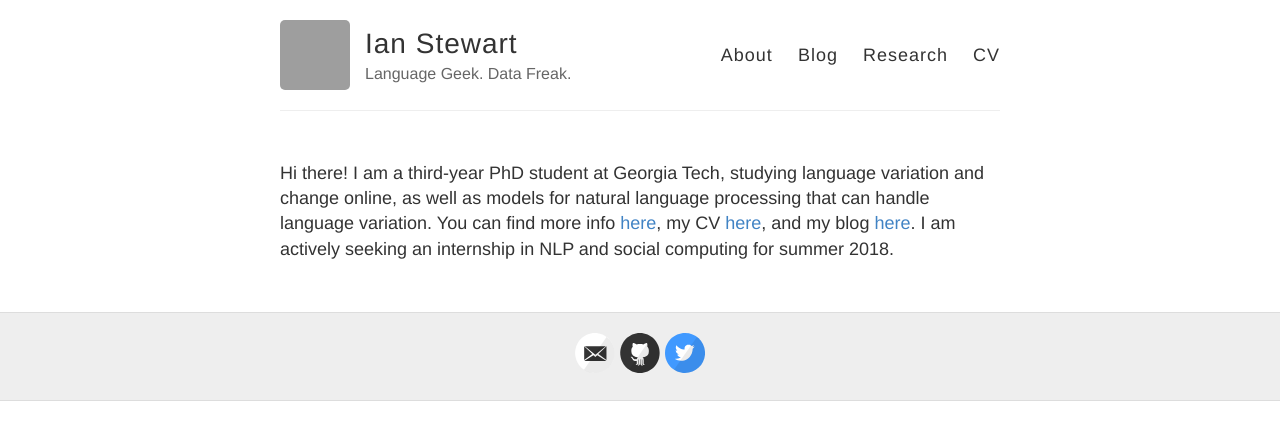
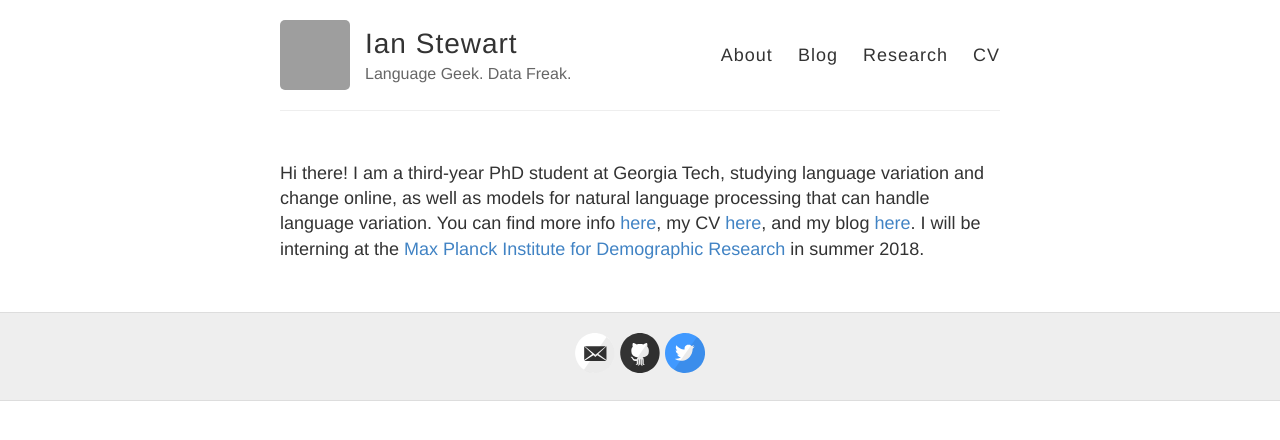
Before and after one commit to ianbstewart/ianbstewart.github.io, a Jekyll site: the page built from index.html, in a window 1280 px wide. Shown: the top 440 px of the page. Built offline with Jekyll 4.4.1, drawn with Linux system fonts in a browser that asks for light colours; grey boxes are pictures that could not be loaded.

Commit message:
updating summer stuff

```diff
--- a/index.html
+++ b/index.html
@@ -5,7 +5,7 @@ layout: default
 Hi there!
 I am a third-year PhD student at Georgia Tech, studying language variation and change online, as well as models for natural language processing that can handle language variation.
 You can find more info <a href="./about/">here</a>, my CV <a href="./docs/istewart_cv.pdf">here</a>, and my blog <a href="./blog/">here</a>.
-I am actively seeking an internship in NLP and social computing for summer 2018.
+I will be interning at the <a href="https://www.demogr.mpg.de/en/">Max Planck Institute for Demographic Research</a> in summer 2018.
 
 <!-- <div class="posts">
   {% for post in site.posts %}
```
